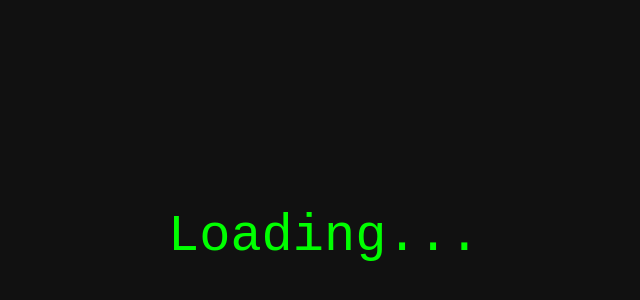
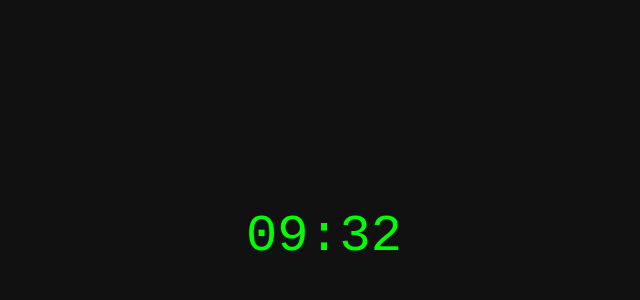
Before and after one commit to mrHashe/clock-page, a plain HTML site: page index.html in a window 1280 px wide. Shown: the part 164-464 px from the top of the page, without its empty margins (316-956 px from the left). Drawn offline with Linux system fonts and the light colour scheme.

Commit message:
Update index.html

```diff
--- a/index.html
+++ b/index.html
@@ -25,3 +25,10 @@
       document.addEventListener("DOMContentLoaded", function() {
         const now = new Date();
         const hours = String(now.getHours()).padStart(2, '0');
+        const minutes = String(now.getMinutes()).padStart(2, '0');
+        const time = hours + ":" + minutes;
+        document.getElementById("time").textContent = time;
+      });
+    </script>
+  </body>
+</html>
```
